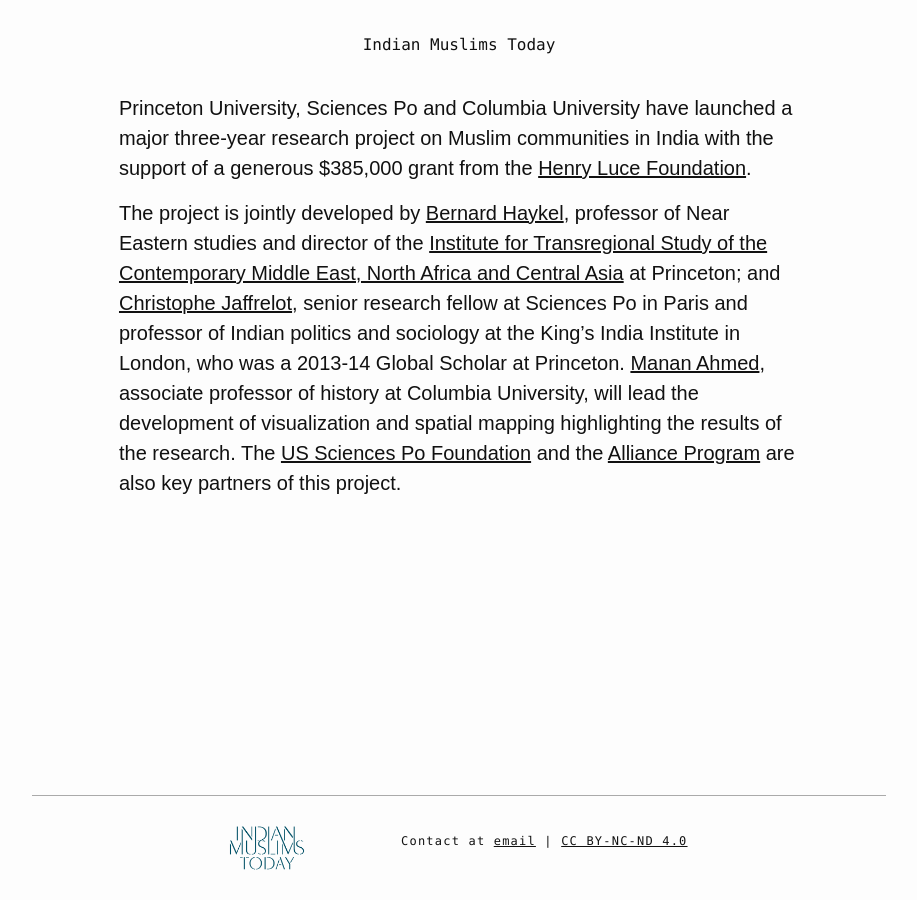
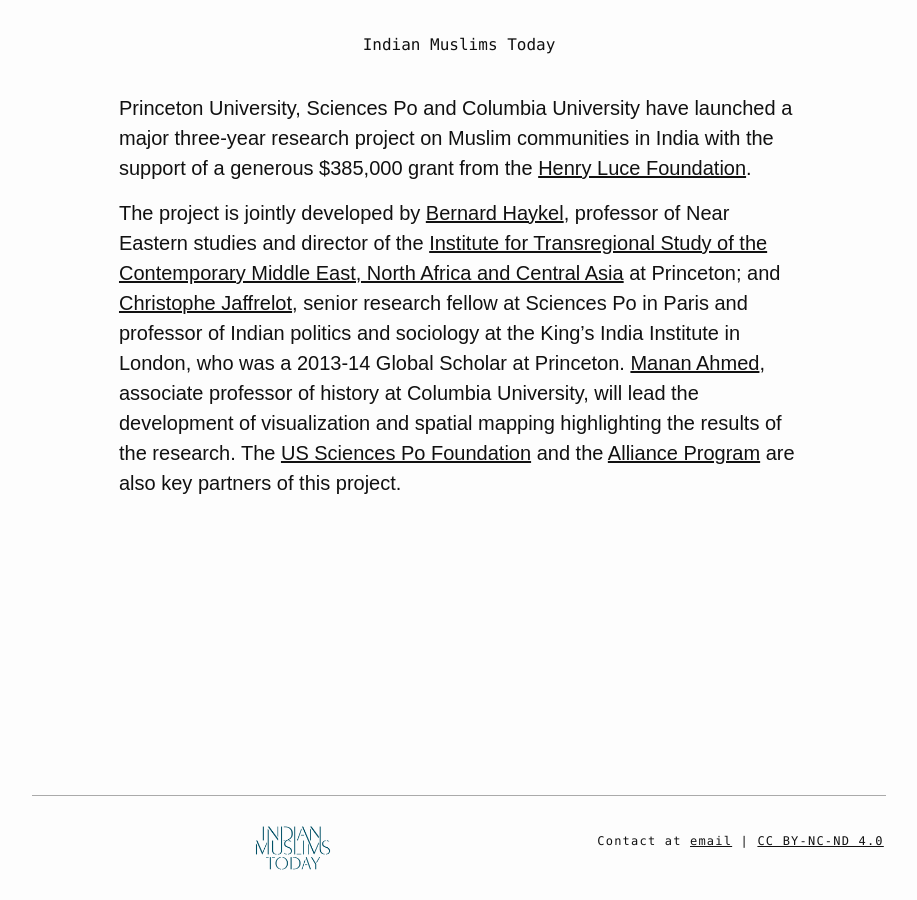
Before and after one commit to Muslims-In-India/Muslims-in-india.github.io, a Jekyll site: the page built from index.markdown, in a window 1280 px wide. Shown: the whole page, without its empty margins (181-1098 px from the left). Built offline with Jekyll 4.4.1, drawn with Linux system fonts in a browser that asks for light colours.

Commit message:
updated footer

```diff
--- a/_includes/footer.html
+++ b/_includes/footer.html
@@ -1,7 +1,7 @@
 <div class="bt b--light-silver pv3 w-100 center">
   <div class="flex justify-center items-center">
-    <span class="w-20"><img src="assets/IMT_LogoSmall.png" class="mw4"></span>
-    <p class="f7 tracked tc code w-40">Contact at <a
+    <span class="w-20 center"><img src="assets/IMT_LogoSmall.png" class="mw4"></span>
+    <p class="f7 tracked tc code w-34">Contact at <a
       class="link underline near-black" href="mailto:{{ site.email }}">email</a> | <a class="link underline near-black"
       href="https://creativecommons.org/licenses/by-nc-nd/4.0/">CC BY-NC-ND 4.0</a></p>
   </div>
```
